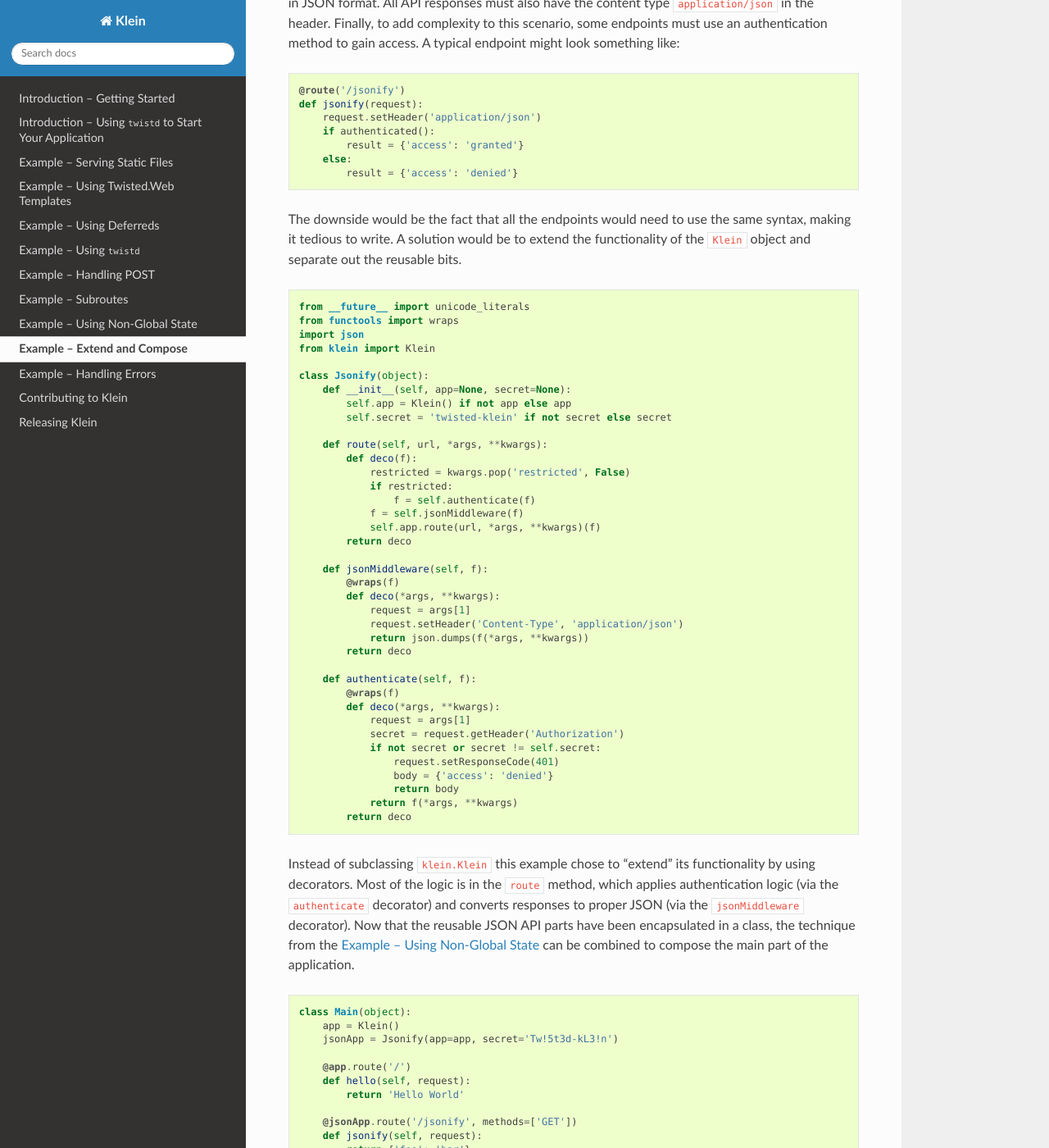
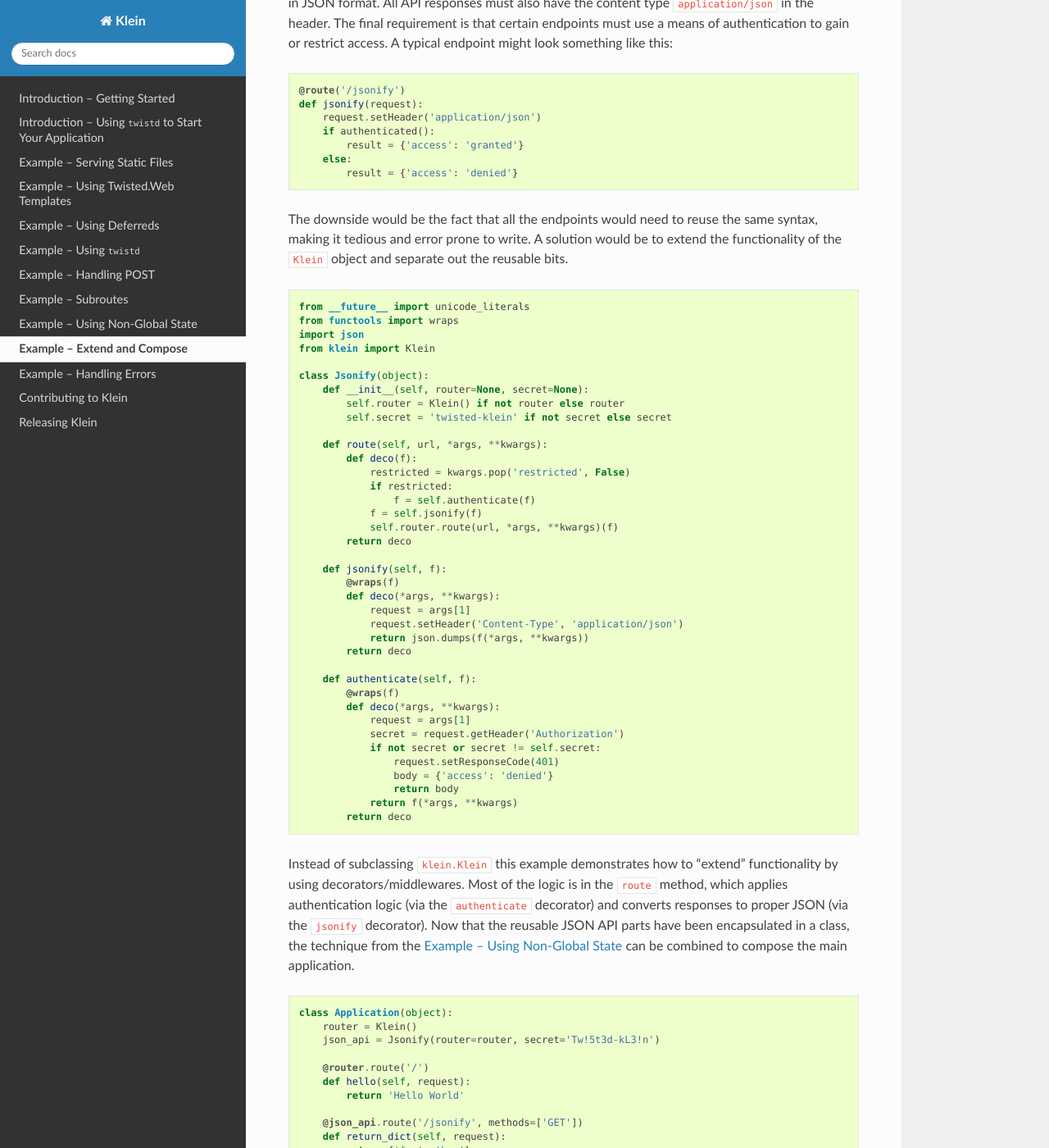
Before and after one commit to twisted/klein, a Sphinx documentation site: the page built from docs/examples/extendandcompose.rst, in a window 1280 px wide and 1400 px high, scrolled down 192 px. Shown: the whole window at 82% size. Built offline with Sphinx 7.4.7 and the Read the Docs theme 2.0.0, drawn with Linux system fonts in a browser that asks for light colours; the version number could not be read and is left out; some of the changed text lies outside the part shown.

Commit message:
grammar tweeks, PEP8 standard syntax, and change app => router

```diff
--- a/docs/examples/codeexamples/extendandcompose.py
+++ b/docs/examples/codeexamples/extendandcompose.py
@@ -4,8 +4,8 @@ import json
 from klein import Klein
 
 class Jsonify(object):
-    def __init__(self, app=None, secret=None):
-        self.app = Klein() if not app else app
+    def __init__(self, router=None, secret=None):
+        self.router = Klein() if not router else router
         self.secret = 'twisted-klein' if not secret else secret
 
     def route(self, url, *args, **kwargs):
@@ -13,11 +13,11 @@ class Jsonify(object):
             restricted = kwargs.pop('restricted', False)
             if restricted:
                 f = self.authenticate(f)
-            f = self.jsonMiddleware(f)
-            self.app.route(url, *args, **kwargs)(f)
+            f = self.jsonify(f)
+            self.router.route(url, *args, **kwargs)(f)
         return deco
 
-    def jsonMiddleware(self, f):
+    def jsonify(self, f):
         @wraps(f)
         def deco(*args, **kwargs):
             request = args[1]
@@ -37,27 +37,27 @@ class Jsonify(object):
             return f(*args, **kwargs)
         return deco
 
-class Main(object):
-    app = Klein()
-    jsonApp = Jsonify(app=app, secret='Tw!5t3d-kL3!n')
+class Application(object):
+    router = Klein()
+    json_api = Jsonify(router=router, secret='Tw!5t3d-kL3!n')
 
-    @app.route('/')
+    @router.route('/')
     def hello(self, request):
         return 'Hello World'
 
-    @jsonApp.route('/jsonify', methods=['GET'])
-    def jsonify(self, request):
+    @json_api.route('/jsonify', methods=['GET'])
+    def return_dict(self, request):
         return {'foo': 'bar'}
 
-    @jsonApp.route('/admin', restricted=True)
+    @json_api.route('/admin', restricted=True)
     def admin(self, request):
         return {'access': 'granted'}
 
-    @jsonApp.route('/alternate-admin')
-    @jsonApp.authenticate
+    @json_api.route('/alternate-admin')
+    @json_api.authenticate
     def alternate(self, request):
         return {'access': 'granted (alternate)'}
 
 if __name__=='__main__':
-    main = Main()
-    main.app.run('localhost', 8080)
+    app = Application()
+    app.router.run('localhost', 8080)
--- a/docs/examples/extendandcompose.rst
+++ b/docs/examples/extendandcompose.rst
@@ -6,8 +6,8 @@ Example -- Extend and Compose
 
 Let's say there's a need to build a RESTful API within a Klein application and the responses must be in JSON format.
 All API responses must also have the content type ``application/json`` in the header.
-Finally, to add complexity to this scenario, some endpoints must use an authentication method to gain access.
-A typical endpoint might look something like:
+The final requirement is that certain endpoints must use a means of authentication to gain or restrict access.
+A typical endpoint might look something like this:
 
 .. code-block:: python
 
@@ -20,16 +20,16 @@ A typical endpoint might look something like:
             result = {'access': 'denied'}
 
 
-The downside would be the fact that all the endpoints would need to use the same syntax, making it tedious to write.
+The downside would be the fact that all the endpoints would need to reuse the same syntax, making it tedious and error prone to write.
 A solution would be to extend the functionality of the ``Klein`` object and separate out the reusable bits.
 
 .. literalinclude:: codeexamples/extendandcompose.py
     :lines: 1-38
 
 
-Instead of subclassing ``klein.Klein`` this example chose to "extend" its functionality by using decorators.
-Most of the logic is in the ``route`` method, which applies authentication logic (via the ``authenticate`` decorator) and converts responses to proper JSON (via the ``jsonMiddleware`` decorator).
-Now that the reusable JSON API parts have been encapsulated in a class, the technique from the :ref:`example-nonglobalstate` can be combined to compose the main part of the application.
+Instead of subclassing ``klein.Klein`` this example demonstrates how to "extend" functionality by using decorators/middlewares.
+Most of the logic is in the ``route`` method, which applies authentication logic (via the ``authenticate`` decorator) and converts responses to proper JSON (via the ``jsonify`` decorator).
+Now that the reusable JSON API parts have been encapsulated in a class, the technique from the :ref:`example-nonglobalstate` can be combined to compose the main application.
 
 .. literalinclude:: codeexamples/extendandcompose.py
     :lines: 40-63
```
